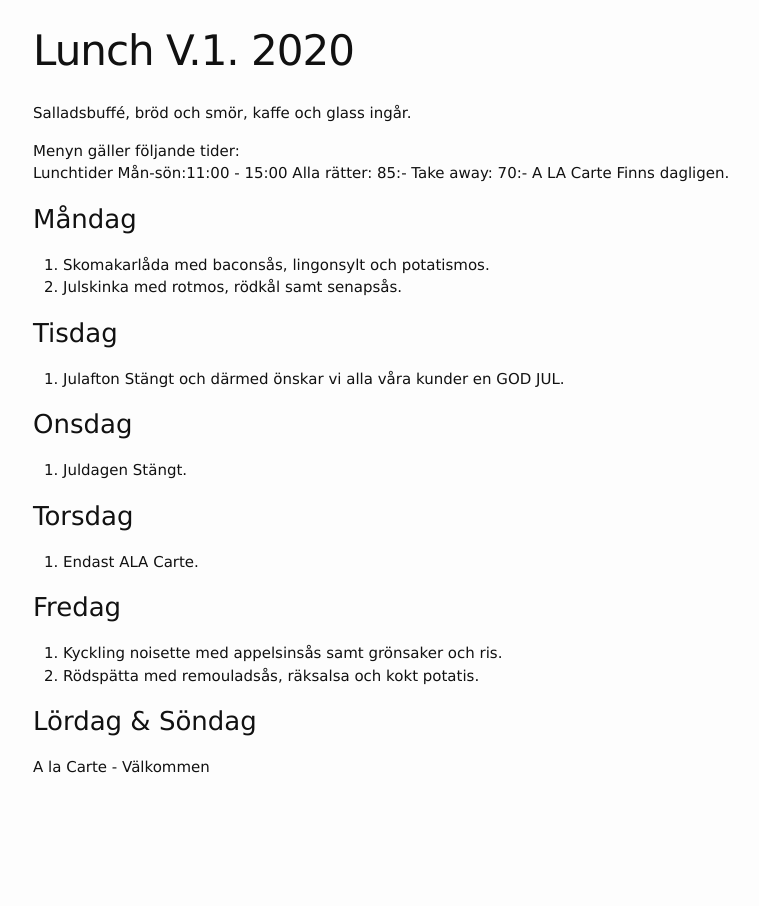
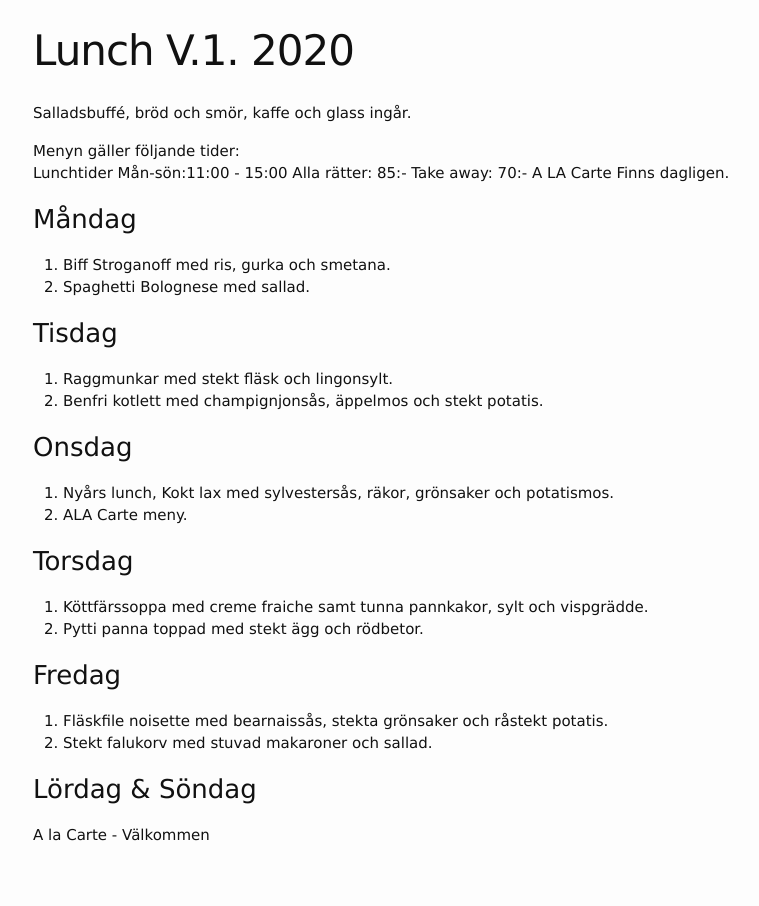
Before and after one commit to FarInn62/farinn62.github.io, a Jekyll site: the page built from lunch.md, in a window 1280 px wide. Shown: the whole page, without its empty margins (237-996 px from the left). Built offline with Jekyll 4.4.1, drawn with Linux system fonts in a browser that asks for light colours.

Commit message:
Update lunch.md

```diff
--- a/lunch.md
+++ b/lunch.md
@@ -12,24 +12,24 @@ Alla rätter: 85:- Take away: 70:-
 A LA Carte Finns dagligen.
 
 ### Måndag
-1. Skomakarlåda med baconsås, lingonsylt och potatismos.
-2. Julskinka med rotmos, rödkål samt senapsås.
+1. Biff Stroganoff med ris, gurka och smetana.
+2. Spaghetti Bolognese med sallad.
 
 ### Tisdag
-1. Julafton Stängt och därmed önskar vi alla våra kunder en GOD JUL.
-
+1. Raggmunkar med stekt fläsk och lingonsylt.
+2. Benfri kotlett med champignjonsås, äppelmos och stekt potatis.
 
 ### Onsdag
-1. Juldagen Stängt.
-
+1. Nyårs lunch, Kokt lax med sylvestersås, räkor, grönsaker och potatismos.
+2. ALA Carte meny.
 
 ### Torsdag
-1. Endast ALA Carte.
-
+1. Köttfärssoppa med creme fraiche samt tunna pannkakor, sylt och vispgrädde.
+21. Pytti panna toppad med stekt ägg och rödbetor.
 
 ### Fredag
-1. Kyckling noisette med appelsinsås samt grönsaker och ris.
-2. Rödspätta med remouladsås, räksalsa och kokt potatis.
+1. Fläskfile noisette med bearnaissås, stekta grönsaker och råstekt potatis.
+2. Stekt falukorv med stuvad makaroner och sallad.
 
 
 ### Lördag & Söndag
```
